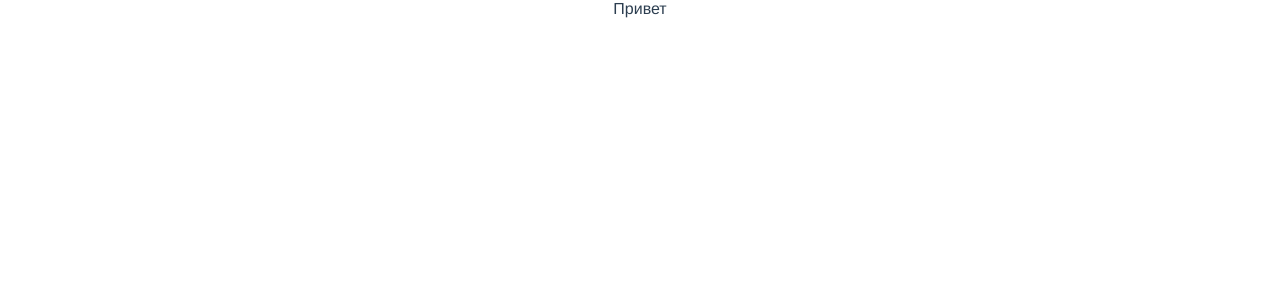
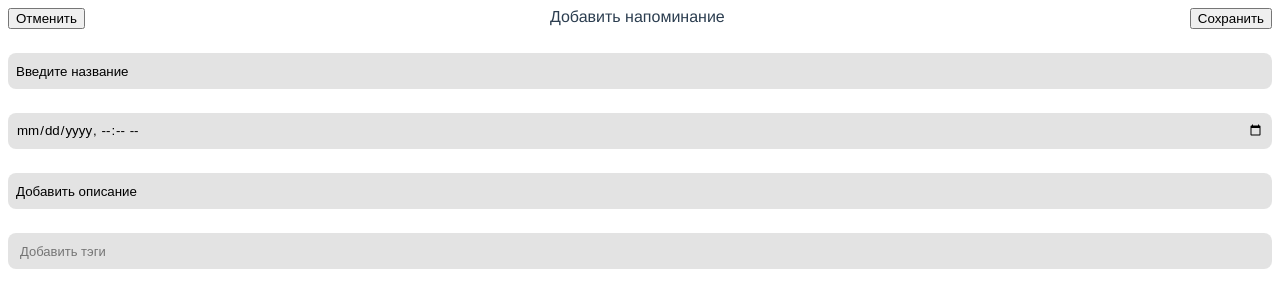
Before and after one commit to MikeYanshin/GreatDayApp, a Vue app: page /create-tast/1 in a window 1280 px wide. Shown: the top 308 px of the page. Built offline with nearby package versions, Linux system fonts and the light colour scheme.

Commit message:
Добавил инпут для тэгов, добавил страницы добавления событий

```diff
--- a/src/App.vue
+++ b/src/App.vue
@@ -37,7 +37,6 @@ import { useRouter, useRoute } from "vue-router";
 const router = useRouter();
 const route = useRoute();
 
-const isAuthPage = computed(() => location.pathname == "/auth");
 const onHomePage = computed(() => route.name === "home");
 const addTaskListVisable = ref(false);
 const addTask = (type: string, event: Event) => {
--- a/src/components/CalendarEvent.vue
+++ b/src/components/CalendarEvent.vue
@@ -11,7 +11,7 @@
 </template>
 
 <script setup lang="ts">
-import { computed, defineProps, PropType } from "vue";
+import { computed, defineProps } from "vue";
 
 const props = defineProps({
   data: {
--- /dev/null
+++ b/src/components/GDTagsInput.vue
@@ -0,0 +1,206 @@
+<template>
+  <div class="tags-input">
+    <div v-for="(tag, index) in savedTags" :key="index" class="custom-tag">
+      <span class="custom-tag-text">
+        {{ tag }}
+        <button
+          type="button"
+          class="custom-remove-button"
+          @click="removeTag(index)"
+        >
+          <svg
+            class="custom-remove-icon"
+            stroke="currentColor"
+            fill="none"
+            viewBox="0 0 8 8"
+          >
+            <path
+              stroke-linecap="round"
+              stroke-width="1.5"
+              d="M1 1l6 6m0-6L1 7"
+            />
+          </svg>
+        </button>
+      </span>
+    </div>
+    <div class="custom-input-container">
+      <input
+        id="tags"
+        class="custom-input"
+        :class="{ 'custom-input-hidden': tagInputDisabled() }"
+        :value="currentTag"
+        placeholder="Добавить тэги"
+        :disabled="tagInputDisabled()"
+        @input="processTags($event.target.value)"
+        @keydown.tab.prevent="processTagsOnKeyUpEvent($event.target.value)"
+        @keydown.space.prevent="processTagsOnKeyUpEvent($event.target.value)"
+        @keydown.enter.prevent="processTagsOnKeyUpEvent($event.target.value)"
+      />
+    </div>
+  </div>
+</template>
+
+<script setup lang="ts">
+import { ref, defineEmits, watch } from "vue";
+
+interface Emits {
+  (event: "update:modelValue", params: string[]): void;
+}
+const currentTag = ref("");
+const savedTags = ref([]);
+
+const emits = defineEmits<Emits>();
+
+const sanitizeTag = (value) => {
+  return value.replace(/<[^>]*>?/gm, "").trim();
+};
+
+const parsedTag = (tag) => {
+  return tag.replace(",", "").replace(" ", "");
+};
+
+const addIfUnique = (array, value) => {
+  return [...new Set(array).add(value)];
+};
+
+const processTags = (value) => {
+  if (savedTags.value.length < 5) {
+    currentTag.value = sanitizeTag(value);
+
+    if (value.length > 0 && value.indexOf(",") > -1) {
+      revertTag();
+
+      let tags = value.split(",");
+
+      tags.forEach((tag) => {
+        if (tag.length > 0) {
+          savedTags.value = addIfUnique(savedTags.value, parsedTag(tag));
+        }
+      });
+    }
+  } else {
+    revertTag();
+  }
+};
+
+const processTagsOnKeyUpEvent = (value) => {
+  if (savedTags.value.length < 5) {
+    currentTag.value = sanitizeTag(value);
+
+    if (value.length > 0) {
+      if (value.indexOf(",") > -1) {
+        revertTag();
+
+        let tags = value.split(",");
+
+        tags.forEach((tag) => {
+          if (tag.length > 0) {
+            savedTags.value = addIfUnique(savedTags.value, parsedTag(tag));
+          }
+        });
+      } else if (/\s/g.test(value)) {
+        revertTag();
+
+        let tags = value.split(" ");
+
+        tags.forEach((tag) => {
+          if (tag.length > 0) {
+            savedTags.value = addIfUnique(savedTags.value, parsedTag(tag));
+          }
+        });
+      } else {
+        revertTag();
+        savedTags.value = addIfUnique(savedTags.value, value);
+      }
+    }
+  } else {
+    revertTag();
+  }
+};
+
+const tagInputDisabled = () => {
+  return savedTags.value.length >= 5;
+};
+
+const removeTag = (index) => {
+  savedTags.value.splice(index, 1);
+};
+
+const revertTag = () => {
+  currentTag.value = "";
+};
+
+watch(savedTags, (value) => {
+  emits("update:modelValue", savedTags.value);
+});
+</script>
+
+<style scoped>
+.tags-input {
+  display: flex;
+  align-items: baseline;
+  width: -webkit-fill-available;
+  overflow: hidden;
+  border-radius: 8px;
+  padding: 0 4px;
+  height: 36px;
+  background-color: #5d5c5c2b;
+  font-size: 13px;
+}
+
+.custom-tag {
+  flex-grow: 0;
+  text-align: center;
+  margin: 4px 4px 0 0;
+}
+
+.custom-tag-text {
+  display: inline-flex;
+  align-items: center;
+  border-radius: 6px;
+  padding: 4px 8px;
+  font-size: 14px;
+  font-weight: 600;
+  background-color: aliceblue;
+  color: black;
+  cursor: pointer;
+}
+
+.custom-remove-button {
+  flex-shrink: 0;
+  margin-left: 8px;
+  display: inline-flex;
+  background-color: transparent;
+  border: none;
+  cursor: pointer;
+}
+
+.custom-remove-icon {
+  height: 8px;
+  width: 8px;
+}
+
+.custom-input-container {
+  flex-grow: 1;
+  text-align: center;
+}
+
+.custom-input {
+  width: 100%;
+  border-radius: 8px;
+  padding: 4px 8px;
+  border: 0px;
+  outline: none;
+  font-size: 13px;
+  transition: background-color 0.15s ease-in-out, border-color 0.15s ease-in-out,
+    box-shadow 0.15s ease-in-out;
+  height: 28px;
+  background-color: #5d5c5c00;
+  color: black;
+  --placeholder-color: black;
+}
+
+.custom-input-hidden {
+  opacity: 0;
+}
+</style>
--- a/src/views/AddTaskView.vue
+++ b/src/views/AddTaskView.vue
@@ -1,32 +1,115 @@
 <template>
   <div class="add-task-page">
-    <!-- Название -->
-    <!-- Весь день свитч -->
-    <!-- Начало -->
-    <!-- Конец -->
-    <!-- Описание -->
-    <!-- Напоминания -->
+    <div class="task-actions">
+      <button @click="router.back()">Отменить</button>
+      <div>Добавить {{ pageHeader }}</div>
+      <button
+        @click="
+          () => {
+            console.log(taskData);
+          }
+        "
+      >
+        Сохранить
+      </button>
+    </div>
+    <GDInput
+      v-model="taskData.title"
+      placeholder="Введите название"
+      accentColor="black"
+    />
+    <!-- <div class="all-day" v-if="taskTypeEvent">
+      <input type="checkbox" id="allDay" name="allDay" />
+      <label for="allDay">Весь день</label>
+    </div> -->
+    <input
+      class="date-picker"
+      type="datetime-local"
+      id="startTime"
+      name="startTime"
+      @change="submitChange('startTime', $event)"
+    />
+    <input
+      class="date-picker"
+      v-if="taskTypeEvent"
+      type="datetime-local"
+      id="endTime"
+      name="endTime"
+      @change="submitChange('endTime', $event)"
+    />
+    <GDInput
+      v-model="taskData.description"
+      placeholder="Добавить описание"
+      accentColor="black"
+    />
+    <GDInput
+      v-if="taskTypeEvent"
+      v-model="taskData.color"
+      placeholder="Изменить цвет"
+      accentColor="black"
+    />
     <!-- Тэги -->
-    <!-- Цвет -->
-    <div>Привет</div>
+    <GDTagsInput v-model="taskData.tags" />
   </div>
 </template>
 
 <script lang="ts" setup>
-import { onMounted } from "vue";
+import { computed, onMounted, ref } from "vue";
 import { useRouter, useRoute } from "vue-router";
+import GDInput from "@/components/GDInput.vue";
+import GDButton from "@/components/GDButton.vue";
+import GDTagsInput from "@/components/GDTagsInput.vue";
 const router = useRouter();
 const route = useRoute();
 
-onMounted(() => {
-  console.log(route, "route");
-  console.log(router, "router");
+const taskData = ref({
+  title: "",
+  startTime: "",
+  endTime: "",
+  description: "",
+  color: "",
+  tags: [],
 });
+
+// onMounted(() => {});
+
+const taskType = computed(() => route.params.type);
+const taskTypeEvent = computed(() => taskType.value === "event");
+const taskTypeRemind = computed(() => taskType.value === "remind");
+const submitChange = (type, event) => {
+  taskData.value[type] = new Date(event.target.value);
+  console.log(taskData.value);
+};
+const pageHeader = computed(() =>
+  taskTypeEvent.value ? "событие" : "напоминание"
+);
 </script>
 
 <style>
 .add-task-page {
   display: flex;
   flex-direction: column;
+  padding: 8px;
+}
+
+.task-actions {
+  display: flex;
+  justify-content: space-between;
+  margin-bottom: 24px;
+}
+
+.date-picker {
+  margin-bottom: 24px;
+  font-family: Arial, Helvetica, sans-serif;
+  width: 100%;
+  padding: 4px 8px;
+  border: none;
+  outline: none;
+  background-color: #5d5c5c2b;
+  height: 28px;
+  /* color: white; */
+  /* --placeholder-color: white; */
+  width: -webkit-fill-available;
+  border-radius: 8px;
 }
 </style>
--- a/src/views/CalendarView.vue
+++ b/src/views/CalendarView.vue
@@ -32,17 +32,12 @@
 type Event = {
   id: number;
   title: string;
-  startTime: string;
-  endTime: string;
+  startTime: Date;
+  dur: number;
 };
 
-import { ref, reactive, computed, onMounted } from "vue";
+import { reactive, computed } from "vue";
 import CalendarEvent from "../components/CalendarEvent.vue";
-import AppHeader from "../components/AppHeader.vue";
-import { diffMinutes } from "../js/helpers/diffMinutes";
-import { isBefore, isAfter, isSame } from "../js/helpers/timeSorting";
-
-const active = ref(false);
 const day = new Date();
 const now = new Date();
 const minutes = now.getMinutes() + now.getHours() * 60;
@@ -97,7 +92,7 @@ const events = reactive([
 //   };
 // };
 
-const eventScrollTop = (event) => {
+const eventScrollTop = (event: Event) => {
   const eventTime =
     event.startTime instanceof Date
       ? event.startTime
```
